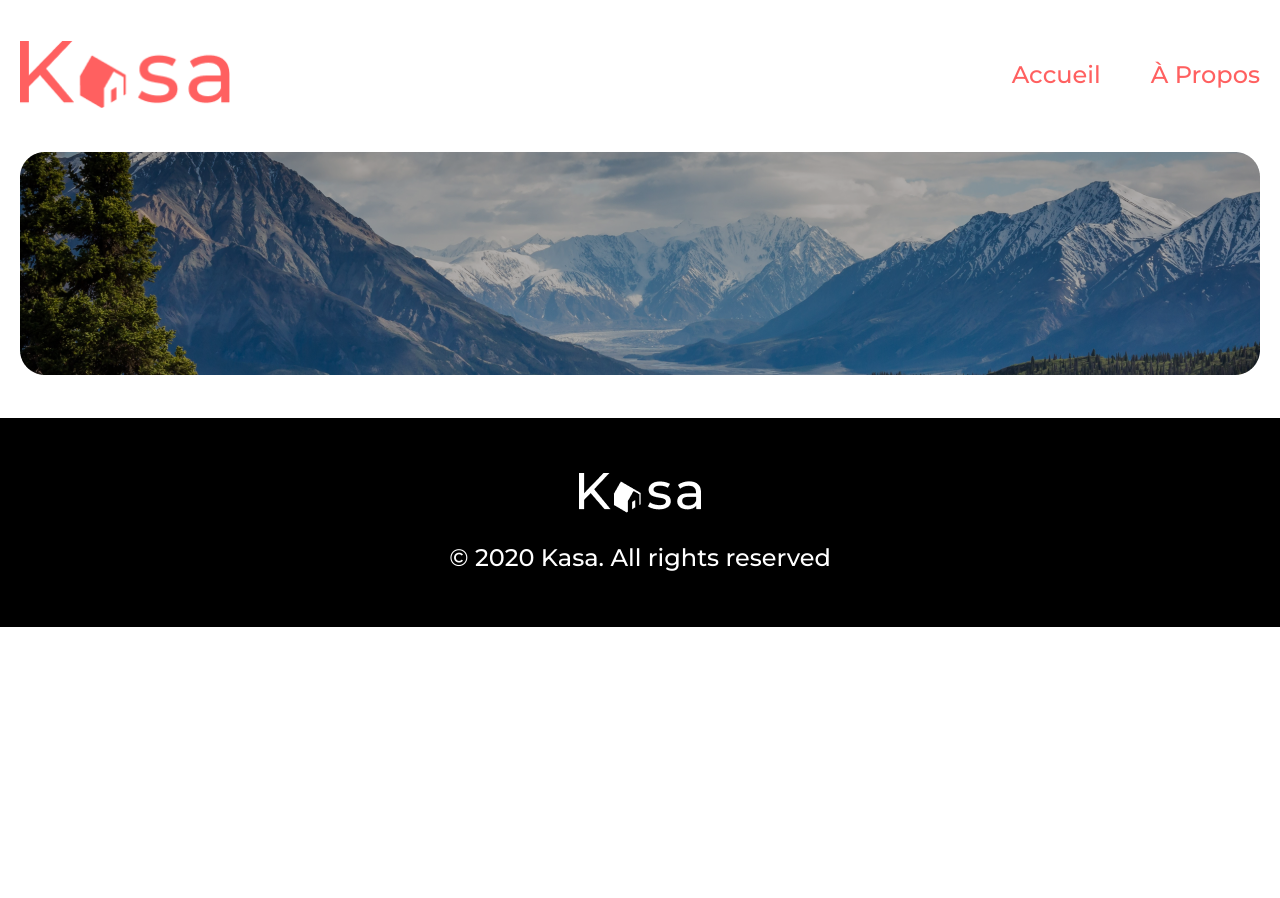
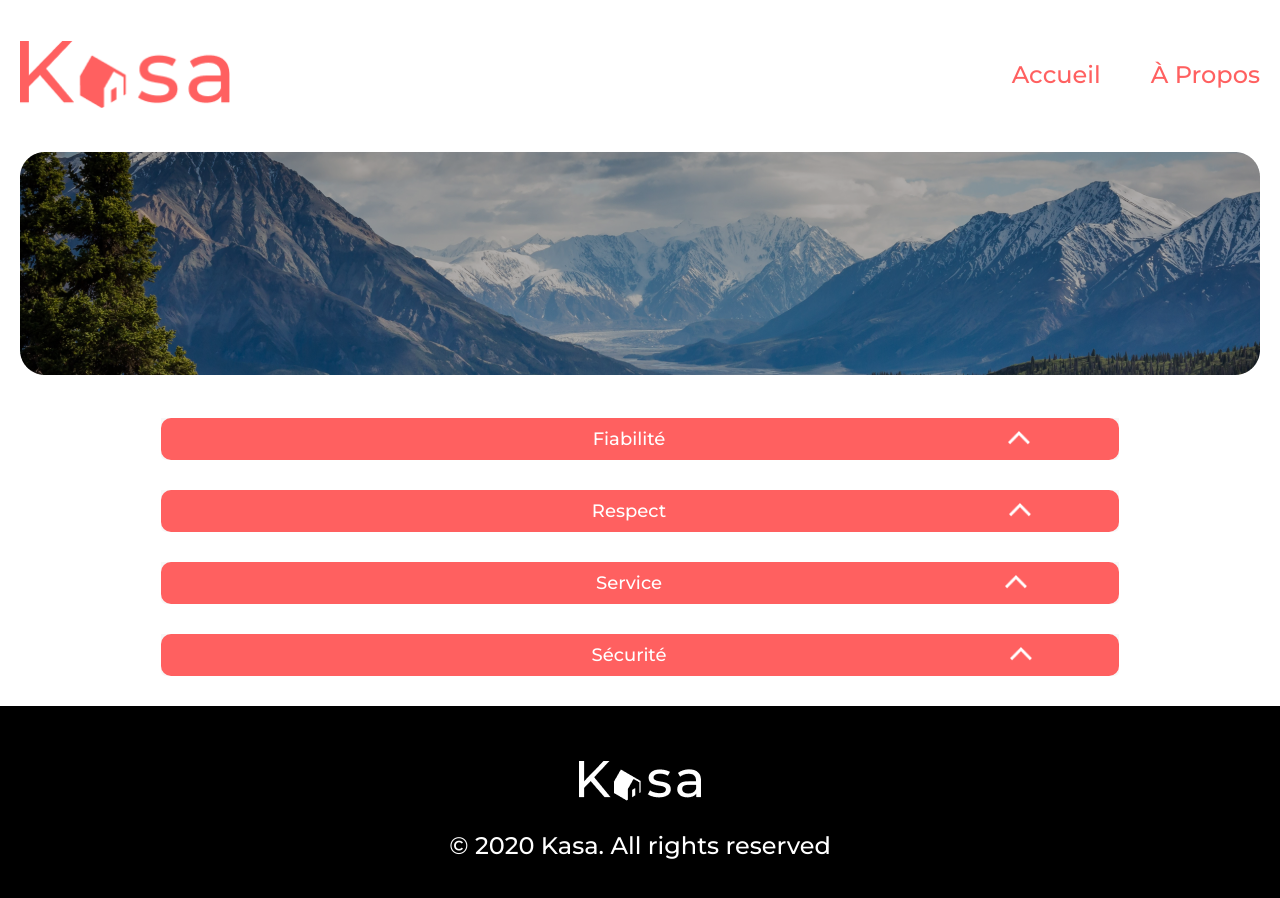
Before and after one commit to No0910/Kasa, a React (Create React App) app in the folder kasa_p7/: page /About in a window 1280 px wide. Shown: the top 898 px of the page. Before the commit the page ends 800 px from the top, so only its background shows below. Built offline with nearby package versions, Linux system fonts and the light colour scheme.

Commit message:
Travail en cours sur page About, css de la page en cours

```diff
--- a/kasa_p7/src/components/Collapse/index.css
+++ b/kasa_p7/src/components/Collapse/index.css
@@ -6,6 +6,7 @@
     border-bottom-right-radius: 5px;
     margin: 0 auto;
 }
+
 
 button.Collapse_title {
     background-color: #FF6060;
--- a/kasa_p7/src/pages/About/index.css
+++ b/kasa_p7/src/pages/About/index.css
@@ -2,7 +2,23 @@
 
 /* A Propos */
 
+.main-about {
+    background-color : white;
+    padding: 0px 6%;
+}
 
+.section_about {
+    display: flex;
+    flex-direction: column;
+    align-items: center;
+    margin-top : 30px;
+    margin-bottom : 30px;
+    gap: 30px;
+}
+.collapse_about_container{
+    width: 85%;
+    font-size: 24px;
+}
 /******** Tablette *********/
 
 
--- a/kasa_p7/src/pages/About/index.jsx
+++ b/kasa_p7/src/pages/About/index.jsx
@@ -12,19 +12,31 @@
         img = {BannerAbout}
         title=""/>
 
-          <section className="section_about">
+        <section className="section_about">
 
             <div className="collapse_about_container">
-
+                <Collapse
+                    title= "Fiabilité"
+                    content="Les annonces postées sur Kasa garantissent une fiabilité totale. Les photos sont conformes aux logements, et toutes les informations sont régulièrement vérifiées par nos équipes."
+                    />
             </div>
             <div className="collapse_about_container">
-
+                <Collapse
+                    title= "Respect"
+                    content="La bienveillance fait partie des valeurs fondatrices de Kasa. Tout comportement discriminatoire ou de perturbation du voisinage entraînera une exclusion de notre plateforme."
+                    />
             </div>
             <div className="collapse_about_container">
-
+                <Collapse
+                    title= "Service"
+                    content="Nos équipes se tiennent à votre disposition pour vous fournir une expérience parfaite. N'hésitez pas à nous contacter si vous avez la moindre question."
+                    />
             </div>
             <div className="collapse_about_container">
-
+                <Collapse
+                    title= "Sécurité"
+                    content="La sécurité est la priorité de Kasa. Aussi bien pour nos hôtes que pour les voyageurs, chaque logement correspond aux critères de sécurité établis par nos services. En laissant une note aussi bien à l'hôte qu'au locataire, cela permet à nos équipes de vérifier que les standards sont bien respectés. Nous organisons également des ateliers sur la sécurité domestique pour nos hôtes."
+                    />
             </div>
         </section>
 
```
